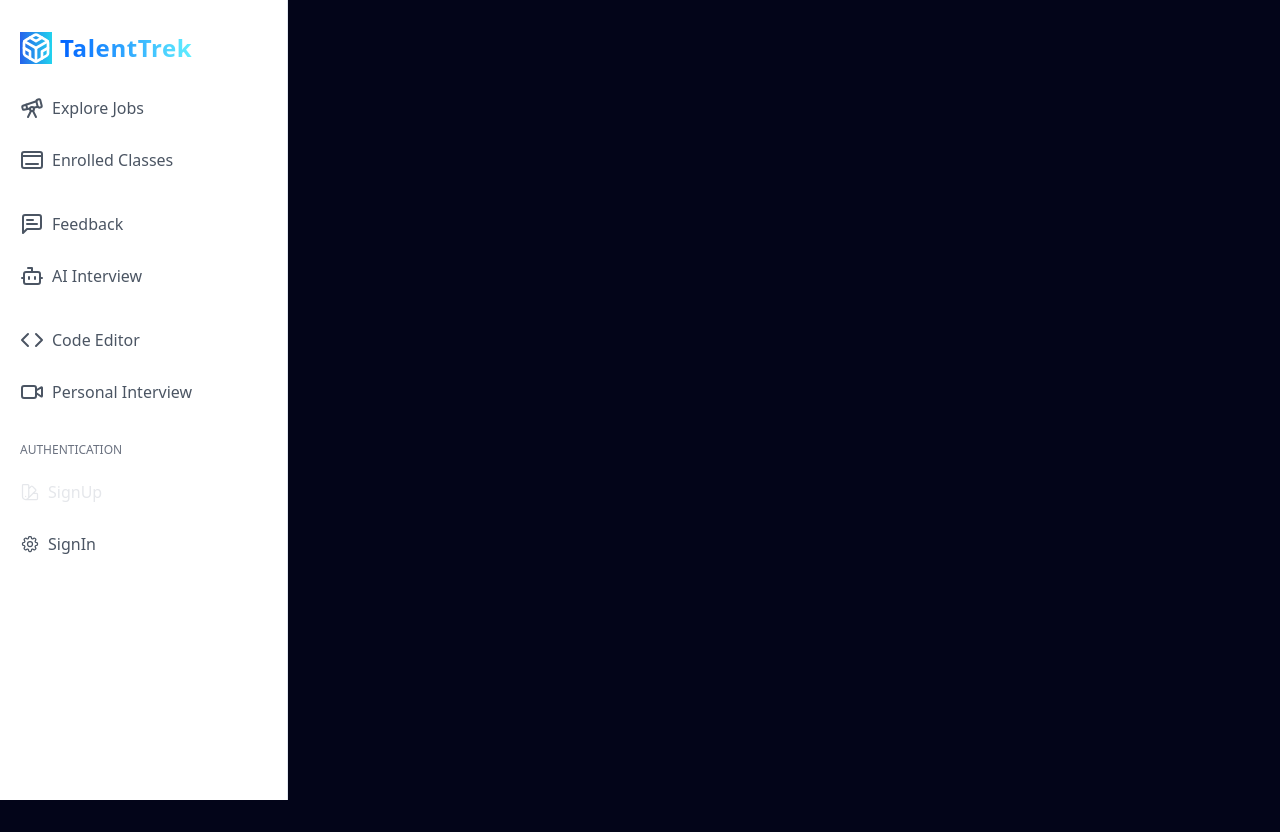
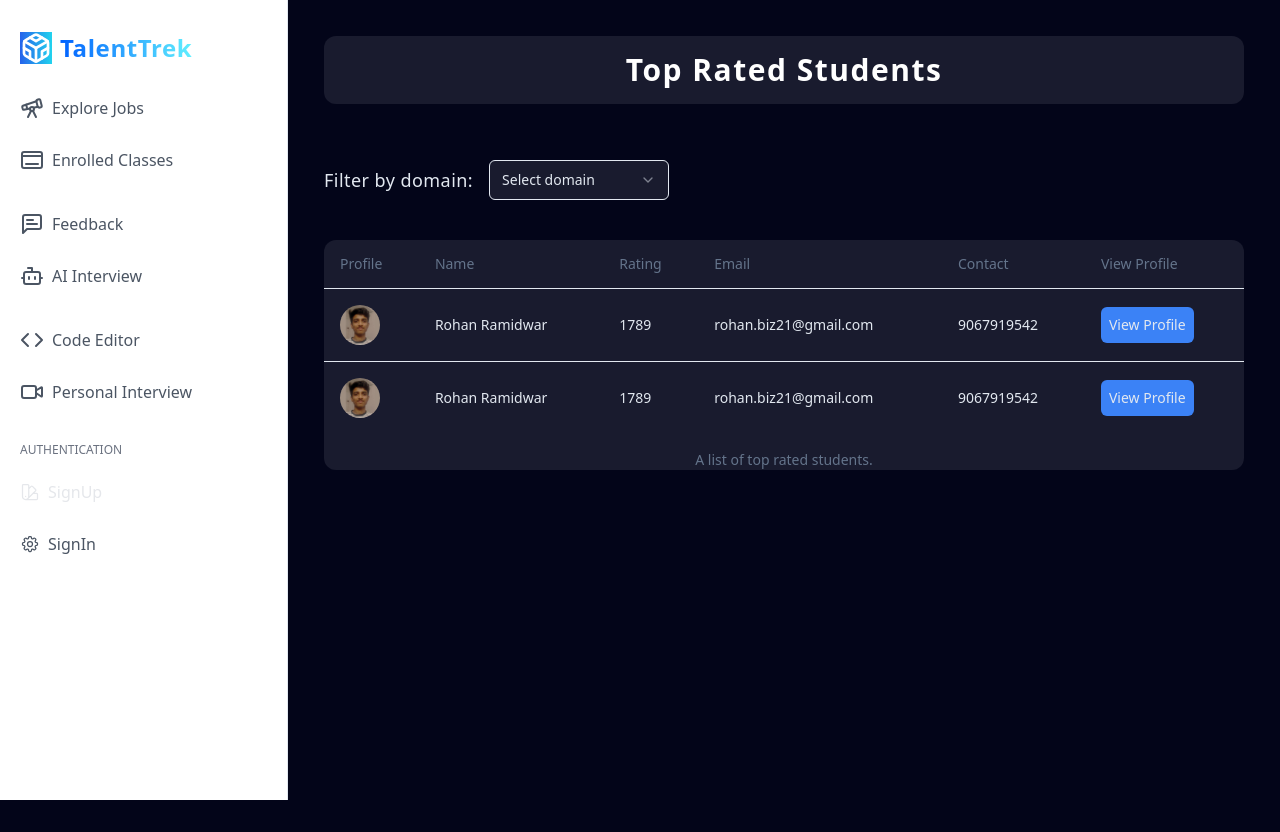
Before and after one commit to tajmalnas/TalentTrek, a React (Vite) app in the folder client/: page /top-rated-students in a window 1280 px wide. Built offline with nearby package versions, Linux system fonts and the light colour scheme; no server answers.

Commit message:
top rated students section added

```diff
--- a/client/package.json
+++ b/client/package.json
@@ -13,6 +13,7 @@
     "@monaco-editor/react": "^4.6.0",
     "@radix-ui/react-dialog": "^1.0.5",
     "@radix-ui/react-label": "^2.0.2",
+    "@radix-ui/react-select": "^2.0.0",
     "@radix-ui/react-separator": "^1.0.3",
     "@radix-ui/react-slot": "^1.0.2",
     "@reduxjs/toolkit": "^2.2.1",
--- a/client/src/App.jsx
+++ b/client/src/App.jsx
@@ -36,6 +36,7 @@
 import EnrolledClass from "./components/EnrolledClass";
 import ViewClassroom from "./pages/ViewClassroom";
 import StudentDashboard from "./components/Student Dashboard/StudentDashboard";
+import TopRatedStudents from "./components/Top Rated Students/TopRatedStudents";
 
 axios.defaults.baseURL = "http://localhost:5000/";
 
@@ -99,9 +100,9 @@
             <Route path="/edit-candidate" element={<CandidateEdit />} />
             <Route path="/edit-creator" element={<CreatorEdit />} />
 
-            <Route path="/ai-interview/:id" element={<AiInterview />} />
+            {/* <Route path="/ai-interview/:id" element={<AiInterview />} /> */}
 
-            <Route path="/meeting/:roomId" element={<Meeting />} />
+            {/* <Route path="/meeting/:roomId" element={<Meeting />} /> */}
             <Route path="/code-editor" element={<Landing />} />
             <Route path="/interview-slot" element={<InterviewSlotsTable />} />
             <Route
@@ -112,7 +113,7 @@
             <Route path="/success" element={<Landingpage />} />
             <Route path="/cancel" element={<Landingpage />} />
 
-            <Route path="/exploreAllJobs" element={<ExploreAllJobs />} />
+            {/* <Route path="/exploreAllJobs" element={<ExploreAllJobs />} /> */}
             <Route path="/profile-page" element={<ProfilePage />} />
 
             <Route path="/my-applied-jobs" element={<MyAppliedJobs />} />
@@ -120,7 +121,7 @@
               path="/job/applicants/:id"
               element={<AppliedCandidatedOnPost />}
             />
-            <Route path="/templatepage" element={<TemplatePage />} />
+            {/* <Route path="/templatepage" element={<TemplatePage />} /> */}
             <Route path="/profile/:id" element={<ProfilePageNew />} />
             <Route path="/feedback" element={<Feedback />} />
 
@@ -134,6 +135,7 @@
             <Route path="/enrolled-classroom" element={<EnrolledClass />} />
             <Route path="/classroom/:id" element={<ViewClassroom />} />
             <Route path="/student-dashboard" element={<StudentDashboard />} />
+            <Route path="/top-rated-students" element={<TopRatedStudents />} />
           </Routes>
         </div>
       </div>
--- /dev/null
+++ b/client/src/components/Top Rated Students/TopRatedStudents.jsx
@@ -0,0 +1,104 @@
+import React from "react";
+import {
+  Select,
+  SelectContent,
+  SelectItem,
+  SelectTrigger,
+  SelectValue,
+} from "../ui/select";
+
+import {
+  Table,
+  TableBody,
+  TableCaption,
+  TableCell,
+  TableHead,
+  TableHeader,
+  TableRow,
+} from "../ui/table";
+
+import myPic from "../../assets/myPic.jpeg";
+
+const TopRatedStudents = () => {
+  return (
+    <div className="w-full text-slate-200 p-5">
+      <div className="rounded-xl text-white text-3xl text-center font-black tracking-wider bg-[#191b2e] p-4">
+        Top Rated Students
+      </div>
+      <div className="flex  items-center mt-14">
+        <div className="font-medium tracking-wide pr-4 text-lg">
+          Filter by domain:{" "}
+        </div>
+        <Select>
+          <SelectTrigger className="bg-[#191b2e] w-[180px]">
+            <SelectValue placeholder="Select domain" />
+          </SelectTrigger>
+          <SelectContent>
+            <SelectItem value="Web Development">Web Development</SelectItem>
+            <SelectItem value="Cybersecurity">Cybersecurity</SelectItem>
+            <SelectItem value="App Development">App Development</SelectItem>
+          </SelectContent>
+        </Select>
+      </div>
+
+      <div className="bg-[#191b2e] rounded-xl mt-10">
+        <Table>
+          <TableCaption>A list of top rated students.</TableCaption>
+          <TableHeader>
+            <TableRow>
+              <TableHead>Profile</TableHead>
+              <TableHead>Name</TableHead>
+              <TableHead>Rating</TableHead>
+              <TableHead>Email</TableHead>
+              <TableHead>Contact</TableHead>
+              <TableHead>View Profile</TableHead>
+            </TableRow>
+          </TableHeader>
+          <TableBody>
+            <TableRow>
+              <TableCell>
+                {" "}
+                <img
+                  src={myPic}
+                  alt="profile"
+                  className="h-10 w-10 rounded-full object-cover"
+                />
+              </TableCell>
+              <TableCell>Rohan Ramidwar</TableCell>
+              <TableCell>1789</TableCell>
+              <TableCell>rohan.biz21@gmail.com</TableCell>
+              <TableCell>9067919542</TableCell>
+              <TableCell>
+                <button className="bg-blue-500  text-slate-200 p-2 rounded-md">
+                  View Profile
+                </button>
+              </TableCell>
+            </TableRow>
+
+            <TableRow>
+              <TableCell>
+                {" "}
+                <img
+                  src={myPic}
+                  alt="profile"
+                  className="h-10 w-10 rounded-full object-cover"
+                />
+              </TableCell>
+              <TableCell>Rohan Ramidwar</TableCell>
+              <TableCell>1789</TableCell>
+              <TableCell>rohan.biz21@gmail.com</TableCell>
+              <TableCell>9067919542</TableCell>
+              <TableCell>
+                <button className="bg-blue-500  text-slate-200 p-2 rounded-md">
+                  View Profile
+                </button>
+              </TableCell>
+            </TableRow>
+          </TableBody>
+        </Table>
+      </div>
+    </div>
+  );
+};
+
+export default TopRatedStudents;
--- /dev/null
+++ b/client/src/components/ui/select.jsx
@@ -0,0 +1,122 @@
+"use client"
+
+import * as React from "react"
+import * as SelectPrimitive from "@radix-ui/react-select"
+import { Check, ChevronDown, ChevronUp } from "lucide-react"
+
+import { cn } from "@/lib/utils"
+
+const Select = SelectPrimitive.Root
+
+const SelectGroup = SelectPrimitive.Group
+
+const SelectValue = SelectPrimitive.Value
+
+const SelectTrigger = React.forwardRef(({ className, children, ...props }, ref) => (
+  <SelectPrimitive.Trigger
+    ref={ref}
+    className={cn(
+      "flex h-10 w-full items-center justify-between rounded-md border border-input bg-background px-3 py-2 text-sm ring-offset-background placeholder:text-muted-foreground focus:outline-none focus:ring-2 focus:ring-ring focus:ring-offset-2 disabled:cursor-not-allowed disabled:opacity-50 [&>span]:line-clamp-1",
+      className
+    )}
+    {...props}>
+    {children}
+    <SelectPrimitive.Icon asChild>
+      <ChevronDown className="h-4 w-4 opacity-50" />
+    </SelectPrimitive.Icon>
+  </SelectPrimitive.Trigger>
+))
+SelectTrigger.displayName = SelectPrimitive.Trigger.displayName
+
+const SelectScrollUpButton = React.forwardRef(({ className, ...props }, ref) => (
+  <SelectPrimitive.ScrollUpButton
+    ref={ref}
+    className={cn("flex cursor-default items-center justify-center py-1", className)}
+    {...props}>
+    <ChevronUp className="h-4 w-4" />
+  </SelectPrimitive.ScrollUpButton>
+))
+SelectScrollUpButton.displayName = SelectPrimitive.ScrollUpButton.displayName
+
+const SelectScrollDownButton = React.forwardRef(({ className, ...props }, ref) => (
+  <SelectPrimitive.ScrollDownButton
+    ref={ref}
+    className={cn("flex cursor-default items-center justify-center py-1", className)}
+    {...props}>
+    <ChevronDown className="h-4 w-4" />
+  </SelectPrimitive.ScrollDownButton>
+))
+SelectScrollDownButton.displayName =
+  SelectPrimitive.ScrollDownButton.displayName
+
+const SelectContent = React.forwardRef(({ className, children, position = "popper", ...props }, ref) => (
+  <SelectPrimitive.Portal>
+    <SelectPrimitive.Content
+      ref={ref}
+      className={cn(
+        "relative z-50 max-h-96 min-w-[8rem] overflow-hidden rounded-md border bg-popover text-popover-foreground shadow-md data-[state=open]:animate-in data-[state=closed]:animate-out data-[state=closed]:fade-out-0 data-[state=open]:fade-in-0 data-[state=closed]:zoom-out-95 data-[state=open]:zoom-in-95 data-[side=bottom]:slide-in-from-top-2 data-[side=left]:slide-in-from-right-2 data-[side=right]:slide-in-from-left-2 data-[side=top]:slide-in-from-bottom-2",
+        position === "popper" &&
+          "data-[side=bottom]:translate-y-1 data-[side=left]:-translate-x-1 data-[side=right]:translate-x-1 data-[side=top]:-translate-y-1",
+        className
+      )}
+      position={position}
+      {...props}>
+      <SelectScrollUpButton />
+      <SelectPrimitive.Viewport
+        className={cn("p-1", position === "popper" &&
+          "h-[var(--radix-select-trigger-height)] w-full min-w-[var(--radix-select-trigger-width)]")}>
+        {children}
+      </SelectPrimitive.Viewport>
+      <SelectScrollDownButton />
+    </SelectPrimitive.Content>
+  </SelectPrimitive.Portal>
+))
+SelectContent.displayName = SelectPrimitive.Content.displayName
+
+const SelectLabel = React.forwardRef(({ className, ...props }, ref) => (
+  <SelectPrimitive.Label
+    ref={ref}
+    className={cn("py-1.5 pl-8 pr-2 text-sm font-semibold", className)}
+    {...props} />
+))
+SelectLabel.displayName = SelectPrimitive.Label.displayName
+
+const SelectItem = React.forwardRef(({ className, children, ...props }, ref) => (
+  <SelectPrimitive.Item
+    ref={ref}
+    className={cn(
+      "relative flex w-full cursor-default select-none items-center rounded-sm py-1.5 pl-8 pr-2 text-sm outline-none focus:bg-accent focus:text-accent-foreground data-[disabled]:pointer-events-none data-[disabled]:opacity-50",
+      className
+    )}
+    {...props}>
+    <span className="absolute left-2 flex h-3.5 w-3.5 items-center justify-center">
+      <SelectPrimitive.ItemIndicator>
+        <Check className="h-4 w-4" />
+      </SelectPrimitive.ItemIndicator>
+    </span>
+
+    <SelectPrimitive.ItemText>{children}</SelectPrimitive.ItemText>
+  </SelectPrimitive.Item>
+))
+SelectItem.displayName = SelectPrimitive.Item.displayName
+
+const SelectSeparator = React.forwardRef(({ className, ...props }, ref) => (
+  <SelectPrimitive.Separator
+    ref={ref}
+    className={cn("-mx-1 my-1 h-px bg-muted", className)}
+    {...props} />
+))
+SelectSeparator.displayName = SelectPrimitive.Separator.displayName
+
+export {
+  Select,
+  SelectGroup,
+  SelectValue,
+  SelectTrigger,
+  SelectContent,
+  SelectLabel,
+  SelectItem,
+  SelectSeparator,
+  SelectScrollUpButton,
+  SelectScrollDownButton,
+}
--- a/client/src/pages/AppliedCandidatedOnPost.jsx
+++ b/client/src/pages/AppliedCandidatedOnPost.jsx
@@ -16,15 +16,14 @@
   const location = useLocation();
   const [appliedCandidates, setAppliedCandidates] = useState([]);
 
-
   const takeMeeting = async (candidate) => {
-    await axios.post("/send-emails/interview",{
+    await axios.post("/send-emails/interview", {
       candidateEmail: candidate?.email,
       candidateId: candidate?._id,
-      token:localStorage.getItem("token")
-    })
-    navigate(`/meeting/${candidate?.candidate?._id}`)
-  }
+      token: localStorage.getItem("token"),
+    });
+    navigate(`/meeting/${candidate?.candidate?._id}`);
+  };
 
   const fetchData = async () => {
     const postId = location.pathname.split("/")[3];
@@ -81,7 +80,7 @@
                   <TableCell>
                     <button
                       className="bg-sky-600  text-slate-200 p-2 rounded-md"
-                      onClick={() =>takeMeeting(candidate?.candidate)}
+                      onClick={() => takeMeeting(candidate?.candidate)}
                     >
                       Take Interview
                     </button>
```
Also changed, not shown: client/src/assets/myPic.jpeg (added), 1 other file (tests, documents, lock files or other folders).
